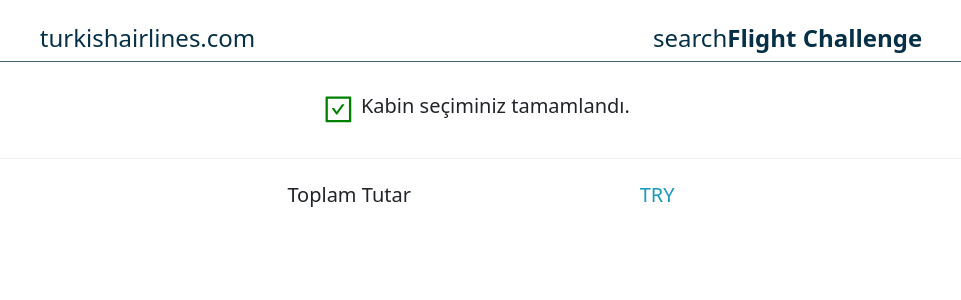
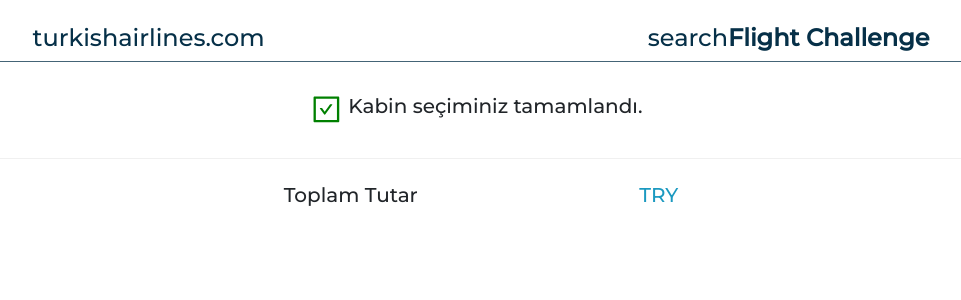
Before and after one commit to mertcantakil/THY-FE-Challenge, a React (Create React App) app: page /success in a window 1280 px wide. Shown: the top 300 px of the page, without its empty margins (159-1120 px from the left). Built offline with nearby package versions, Linux system fonts and the light colour scheme.

Commit message:
font family changed

```diff
--- a/public/index.html
+++ b/public/index.html
@@ -1,19 +1,22 @@
 <!DOCTYPE html>
 <html lang="en">
+
 <head>
   <meta charset="utf-8" />
   <meta name="viewport" content="width=device-width, initial-scale=1" />
   <meta name="theme-color" content="#000000" />
-    <meta
-      name="description"
-      content="Web site created using create-react-app"
-    />
+  <meta name="description" content="Web site created using create-react-app" />
   <link rel="apple-touch-icon" href="%PUBLIC_URL%/logo192.png" />
   <link rel="manifest" href="%PUBLIC_URL%/manifest.json" />
+  <link rel="preconnect" href="https://fonts.googleapis.com">
+  <link rel="preconnect" href="https://fonts.gstatic.com" crossorigin>
+  <link href="https://fonts.googleapis.com/css2?family=Montserrat:wght@500&display=swap" rel="stylesheet">
   <title>THY Frontend Challenge</title>
 </head>
+
 <body>
   <noscript>You need to enable JavaScript to run this app.</noscript>
   <div id="root"></div>
 </body>
+
 </html>
--- a/src/App.css
+++ b/src/App.css
@@ -1,3 +1,6 @@
+* {
+  font-family: 'Montserrat', sans-serif !important;
+}
 body {
   margin: 0;
 }
```
Lines whose indentation alone changed are shown as unchanged.
